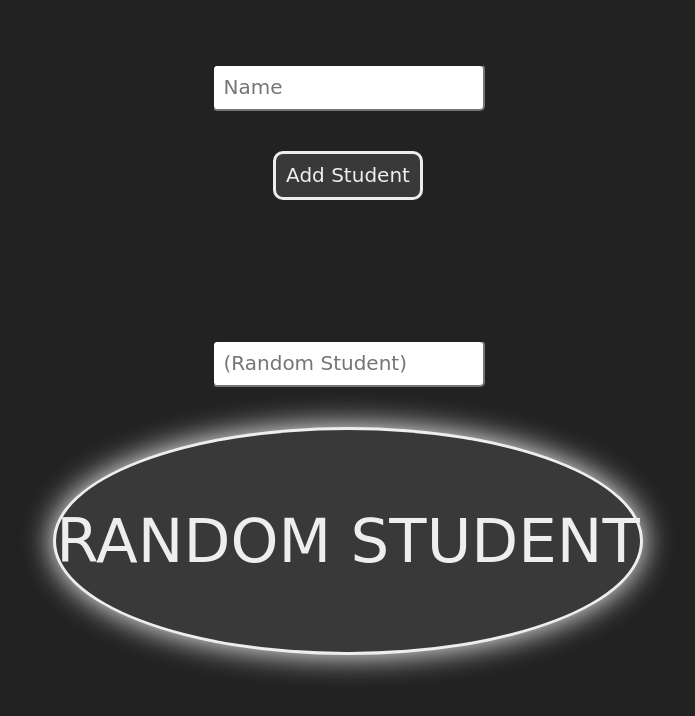
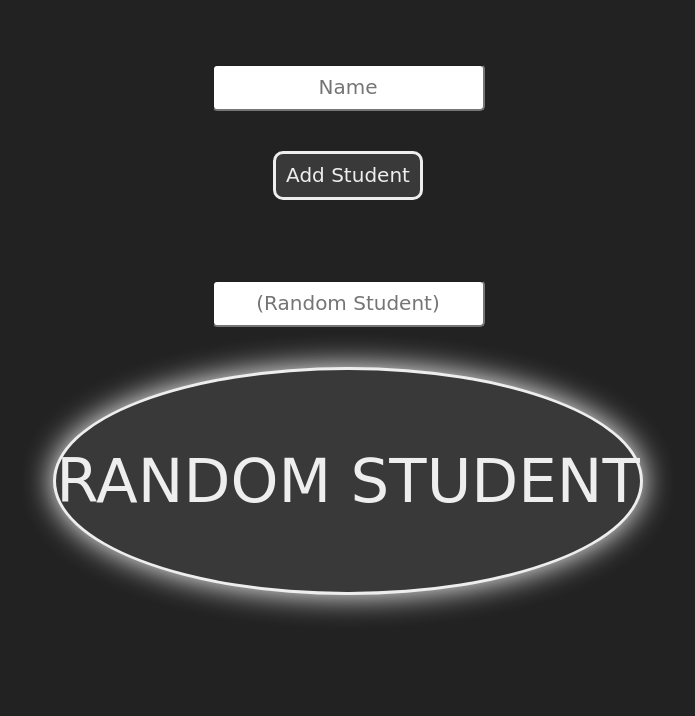
Before and after one commit to LDRMuse/hw-random-student-STLnick, a website: page client/index.html in a window 1280 px wide. Shown: the part 76-792 px from the top of the page, without its empty margins (292-987 px from the left). Drawn offline with nearby package versions, Linux system fonts and the light colour scheme; a web font is replaced by a local one.

Commit message:
:lipstick: Reduce margin-bottom on form to fit all elements and center text in inputs

```diff
--- a/client/style.css
+++ b/client/style.css
@@ -22,13 +22,14 @@ form {
   align-items: center;
   display: flex;
   flex-direction: column;
-  margin-bottom: 5em;
+  margin-bottom: 2em;
 }
 
 input {
   border-radius: 5px;
   margin: 2em 0;
   padding: 0.5em;
+  text-align: center;
 }
 
 button {
```
